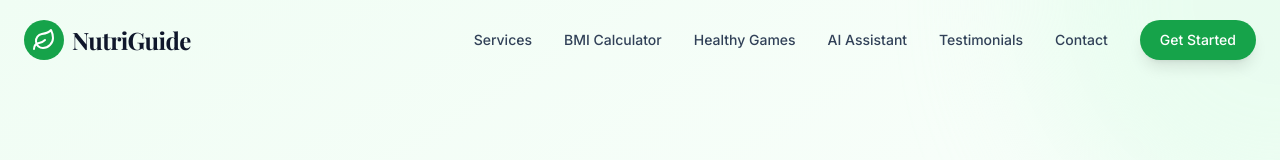
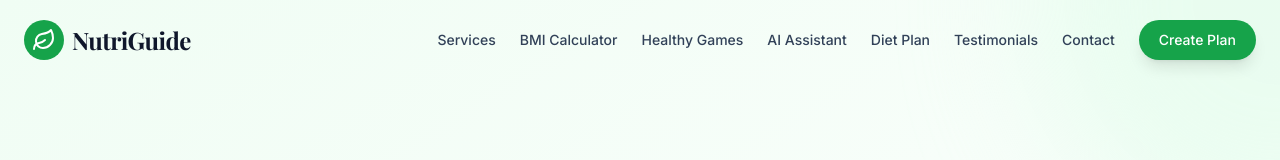
Before and after one commit to maroon-crocs/nutri-care, a React (Vite) app: page / in a window 1280 px wide. Shown: the top 160 px of the page. Built offline with nearby package versions, Linux system fonts and the light colour scheme.

Commit message:
feat(diet-plan): route creator page

```diff
--- a/App.tsx
+++ b/App.tsx
@@ -1,4 +1,4 @@
-import React, { useState } from 'react';
+import React, { useEffect, useState } from 'react';
 import { BMIResult } from './types';
 import Header from './components/Header';
 import Hero from './components/Hero';
@@ -10,20 +10,47 @@ const SocialPresence = React.lazy(() => import('./components/SocialPresence'));
 const Testimonials = React.lazy(() => import('./components/Testimonials'));
 const Contact = React.lazy(() => import('./components/Contact'));
 const Footer = React.lazy(() => import('./components/Footer'));
+const DietPlanCreator = React.lazy(() => import('./components/DietPlanCreator'));
 
 const App: React.FC = () => {
   const [bmiResult, setBmiResult] = useState<BMIResult | null>(null);
+  const [currentHash, setCurrentHash] = useState(() => window.location.hash);
+
+  useEffect(() => {
+    const handleHashChange = () => setCurrentHash(window.location.hash);
+
+    window.addEventListener('hashchange', handleHashChange);
+    return () => window.removeEventListener('hashchange', handleHashChange);
+  }, []);
+
+  useEffect(() => {
+    if (!currentHash || currentHash === '#' || currentHash === '#/diet-plan') {
+      window.scrollTo({ top: 0, behavior: 'smooth' });
+      return;
+    }
+
+    window.setTimeout(() => {
+      document
+        .getElementById(currentHash.replace('#', ''))
+        ?.scrollIntoView({ behavior: 'smooth', block: 'start' });
+    }, 100);
+  }, [currentHash]);
+
+  const isDietPlanPage = currentHash === '#/diet-plan';
 
   return (
     <div className="min-h-screen font-sans selection:bg-leaf-200 selection:text-leaf-900">
-      <Header />
+      <Header currentPage={isDietPlanPage ? 'diet-plan' : 'home'} />
+      <React.Suspense fallback={
+        <div className="flex min-h-screen items-center justify-center p-20">
+          <div className="h-12 w-12 animate-spin rounded-full border-b-2 border-leaf-600"></div>
+        </div>
+      }>
+        {isDietPlanPage ? (
+          <DietPlanCreator />
+        ) : (
           <main>
             <Hero />
-        <React.Suspense fallback={
-          <div className="flex items-center justify-center p-20">
-            <div className="animate-spin rounded-full h-12 w-12 border-b-2 border-indigo-600"></div>
-          </div>
-        }>
             <Services />
             <BMICalculator onBMIChange={setBmiResult} />
             <HealthyGames />
@@ -31,8 +58,9 @@ const App: React.FC = () => {
             <SocialPresence />
             <Testimonials />
             <Contact />
+          </main>
+        )}
       </React.Suspense>
-      </main>
       <React.Suspense fallback={null}>
         <Footer />
       </React.Suspense>
--- a/components/Header.tsx
+++ b/components/Header.tsx
@@ -1,9 +1,14 @@
 import React, { useState, useEffect } from 'react';
 import { Menu, X, Leaf } from 'lucide-react';
 
-const Header: React.FC = () => {
+interface HeaderProps {
+  currentPage?: 'home' | 'diet-plan';
+}
+
+const Header: React.FC<HeaderProps> = ({ currentPage = 'home' }) => {
   const [isScrolled, setIsScrolled] = useState(false);
   const [isMobileMenuOpen, setIsMobileMenuOpen] = useState(false);
+  const isSolid = isScrolled || currentPage === 'diet-plan';
 
   useEffect(() => {
     const handleScroll = () => {
@@ -18,6 +23,7 @@ const Header: React.FC = () => {
     { name: 'BMI Calculator', href: '#bmi' },
     { name: 'Healthy Games', href: '#healthy-games' },
     { name: 'AI Assistant', href: '#ai-assistant' },
+    { name: 'Diet Plan', href: '#/diet-plan' },
     { name: 'Testimonials', href: '#testimonials' },
     { name: 'Contact', href: '#contact' },
   ];
@@ -25,7 +31,7 @@ const Header: React.FC = () => {
   return (
     <header
       className={`fixed w-full z-50 transition-all duration-300 ${
-        isScrolled ? 'bg-white shadow-md py-3' : 'bg-transparent py-5'
+        isSolid ? 'bg-white shadow-md py-3' : 'bg-transparent py-5'
       }`}
     >
       <div className="container mx-auto px-6 flex justify-between items-center">
@@ -34,29 +40,33 @@ const Header: React.FC = () => {
           <div className="bg-leaf-600 p-2 rounded-full text-white group-hover:bg-leaf-700 transition-colors">
             <Leaf size={24} />
           </div>
-          <span className={`font-serif text-2xl font-bold tracking-tight ${isScrolled ? 'text-slate-800' : 'text-slate-800 lg:text-slate-900'}`}>
+          <span className={`font-serif text-2xl font-bold tracking-tight ${isSolid ? 'text-slate-800' : 'text-slate-800 lg:text-slate-900'}`}>
             NutriGuide
           </span>
         </a>
 
         {/* Desktop Nav */}
-        <nav className="hidden md:flex items-center gap-8">
+        <nav className="hidden md:flex items-center gap-6">
           {navLinks.map((link) => (
             <a
               key={link.name}
               href={link.href}
               className={`text-sm font-medium hover:text-leaf-600 transition-colors ${
-                isScrolled ? 'text-slate-600' : 'text-slate-700'
+                currentPage === 'diet-plan' && link.href === '#/diet-plan'
+                  ? 'text-leaf-700'
+                  : isSolid
+                    ? 'text-slate-600'
+                    : 'text-slate-700'
               }`}
             >
               {link.name}
             </a>
           ))}
           <a
-            href="#contact"
+            href={currentPage === 'diet-plan' ? '#/diet-plan' : '#/diet-plan'}
             className="bg-leaf-600 hover:bg-leaf-700 text-white px-5 py-2.5 rounded-full text-sm font-medium transition-all shadow-lg shadow-leaf-200"
           >
-            Get Started
+            Create Plan
           </a>
         </nav>
 
@@ -76,18 +86,22 @@ const Header: React.FC = () => {
             <a
               key={link.name}
               href={link.href}
-              className="text-slate-700 font-medium py-2 border-b border-slate-50 hover:text-leaf-600"
+              className={`text-slate-700 font-medium py-2 border-b border-slate-50 hover:text-leaf-600 ${
+                currentPage === 'diet-plan' && link.href === '#/diet-plan'
+                  ? 'text-leaf-700'
+                  : ''
+              }`}
               onClick={() => setIsMobileMenuOpen(false)}
             >
               {link.name}
             </a>
           ))}
           <a
-            href="#contact"
+            href="#/diet-plan"
             className="bg-leaf-600 text-white text-center py-3 rounded-xl font-medium mt-2"
             onClick={() => setIsMobileMenuOpen(false)}
           >
-            Get Started
+            Create Plan
           </a>
         </div>
       )}
```
Lines whose indentation alone changed are shown as unchanged.
